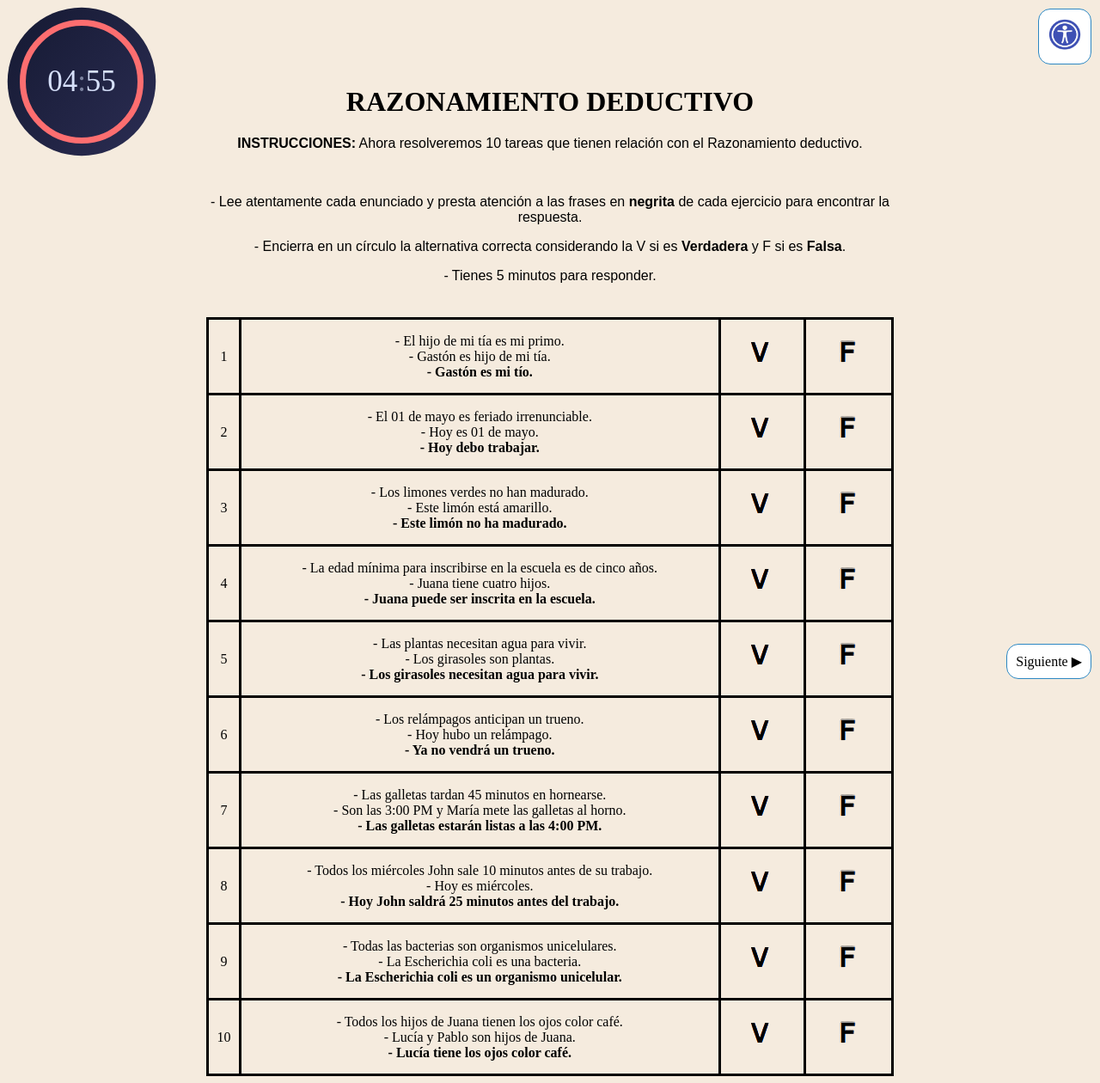
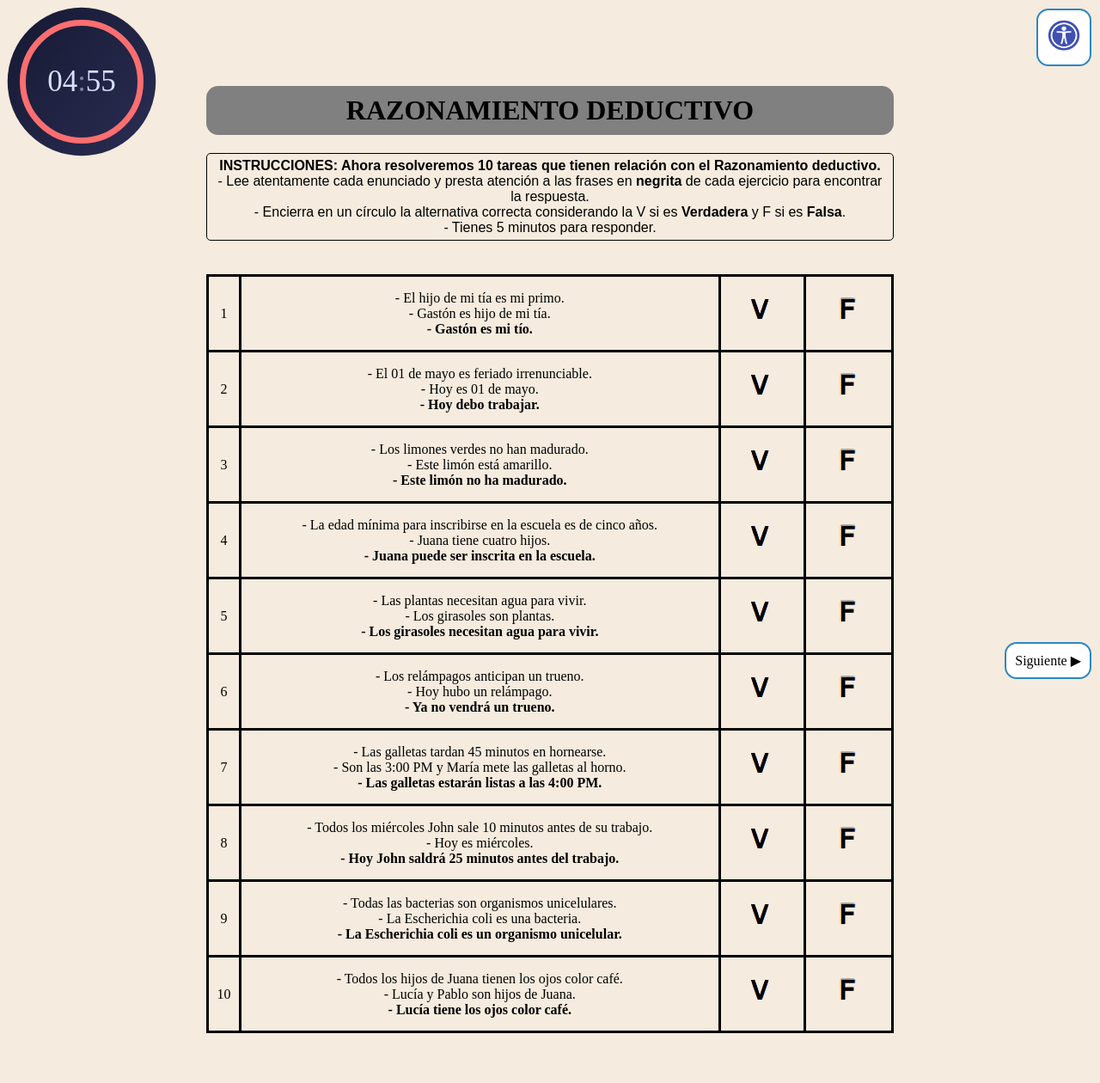
Before and after one commit to WalterEst/Tecnologias-Asistivas, a PHP site: page /Razonamiento_deductivo/Q-1.html in a window 1280 px wide. Shown: the whole page at 86% size. After the commit the page ends 1202 px from the top, so only its background shows below. Run offline with PHP 8.4, Linux system fonts and the light colour scheme.

Commit message:
Agregando marcos en los enunciados y centrando objetos

```diff
--- a/Atencion_y_concentracion/styles-q-2.css
+++ b/Atencion_y_concentracion/styles-q-2.css
@@ -17,6 +17,9 @@ body{
 .enunciado{
     font-family: Arial, Helvetica, sans-serif;
     font-size: 14;
+    border: 1px solid #000000;
+    border-radius: 5px;
+    padding: 5px;
 }
 
 .titulo-ejemplo{
--- a/Atencion_y_concentracion/styles-q.css
+++ b/Atencion_y_concentracion/styles-q.css
@@ -21,6 +21,9 @@ body{
 .enunciado{
     font-family: Arial, Helvetica, sans-serif;
     font-size: 14;
+    border: 1px solid #000000;
+    border-radius: 5px;
+    padding: 5px;
 }
 
 .titulo-seccion{
--- a/Razonamiento_deductivo/Q-1.html
+++ b/Razonamiento_deductivo/Q-1.html
@@ -70,15 +70,15 @@
 
     <div class="bloque-enunciado">
 
-        <h1>RAZONAMIENTO DEDUCTIVO</h1>
+      <h1 style="background-color: grey; padding: 10px; border-radius: 14px; ">RAZONAMIENTO DEDUCTIVO</h1>
 
-        <h1 class="titulo-seccion"> </h1>
-        <p class="enunciado"><b>INSTRUCCIONES:</b> Ahora resolveremos 10 tareas que tienen relación con el Razonamiento
-            deductivo.</p> <br>
-        <p class="enunciado">- Lee atentamente cada enunciado y presta atención a las frases en <b>negrita</b> de cada
-            ejercicio para encontrar la respuesta.</p>
-            <p class="enunciado">- Encierra en un círculo la alternativa correcta considerando la V si es <b>Verdadera</b> y F si es <b>Falsa</b>. </p>
-            <p class="enunciado">- Tienes 5 minutos para responder.</p>
+      <h1 class="titulo-seccion"> </h1>
+      <p class="enunciado"><b>INSTRUCCIONES: Ahora resolveremos 10 tareas que tienen relación con el Razonamiento
+          deductivo.</b><br>
+          -  Lee atentamente cada enunciado y presta atención a las frases en <b>negrita</b> de cada
+          ejercicio para encontrar la respuesta. <br>
+          - Encierra en un círculo la alternativa correcta considerando la V si es <b>Verdadera</b> y F si es <b>Falsa</b>. <br>
+          - Tienes 5 minutos para responder.</p>
         <br>
   </head>
   <body>
--- a/Razonamiento_deductivo/styles-q.css
+++ b/Razonamiento_deductivo/styles-q.css
@@ -20,6 +20,9 @@ body{
 .enunciado{
     font-family: Arial, Helvetica, sans-serif;
     font-size: 14;
+    border: 1px solid #000000;
+    border-radius: 5px;
+    padding: 5px;
 }
 
 .titulo-seccion{
--- a/Razonamiento_espacial/styles-q.css
+++ b/Razonamiento_espacial/styles-q.css
@@ -30,6 +30,9 @@ p{
 .enunciado{
     font-family: Arial, Helvetica, sans-serif;
     font-size: 14;
+    border: 1px solid #000000;
+    border-radius: 5px;
+    padding: 5px;
 }
 
 .titulo-seccion{
--- a/Razonamiento_espacial/styles.css
+++ b/Razonamiento_espacial/styles.css
@@ -31,6 +31,9 @@ h1 {
 .enunciado{
     font-family: Arial, Helvetica, sans-serif;
     font-size: 14;
+    border: 1px solid #000000;
+    border-radius: 5px;
+    padding: 5px;
 }
 
 .titulo-seccion{
--- a/Razonamiento_espacial/stylesexp.css
+++ b/Razonamiento_espacial/stylesexp.css
@@ -30,6 +30,9 @@ p{
 .enunciado{
     font-family: Arial, Helvetica, sans-serif;
     font-size: 14;
+    border: 1px solid #000000;
+    border-radius: 5px;
+    padding: 5px;
 }
 
 .titulo-seccion{
--- a/Razonamiento_inductivo/Q-2.html
+++ b/Razonamiento_inductivo/Q-2.html
@@ -74,9 +74,9 @@
 
     <divc class="contenedor-imagen-pregunta">
 
-        <img src="../Imagenes/inductivo/Imagen54.png" alt="Mi Imagen" class="imagen-pregunta">
-        <img src="../Imagenes/inductivo/Imagen55.png" alt="Mi Imagen" class="imagen-pregunta">
-        <img src="../Imagenes/inductivo/Imagen56.png" alt="Mi Imagen" class="imagen-pregunta">
+        <img src="../Imagenes/inductivo/Imagen54.png" alt="Mi Imagen" class="imagen-pregunta" style="width: 100px; height: 150px;">
+        <img src="../Imagenes/inductivo/Imagen55.png" alt="Mi Imagen" class="imagen-pregunta" style="width: 160px; height: 150px;">
+        <img src="../Imagenes/inductivo/Imagen56.png" alt="Mi Imagen" class="imagen-pregunta" style="width: 240px; height: 150px;">
 
     </div>
 
--- a/Razonamiento_inductivo/Q-3.html
+++ b/Razonamiento_inductivo/Q-3.html
@@ -67,13 +67,13 @@
   </button>
 <script src="../JS/sidebar.js"></script>
 
-    <br>
     <p class="enunciado"><b>INSTRUCCIONES:</b> Observa el modelo y marca con una X la alternativa que sigue en la secuencia</p>
 
     <h2 class="titulo-ejemplo">MODELO</h2>
-    <img src="../Imagenes/inductivo/modelo 3.png" alt="Mi Imagen" class="ejemplo-imagen" style="display: flex;">
+    <br>
+    <img src="../Imagenes/inductivo/modelo 3.png" alt="Mi Imagen" class="ejemplo-imagen" style="display: flex; margin-bottom: 100px;">
 
-    <div class="">
+    <div class="contenedor-alternativa">
         <p>A)</p><input type="checkbox"><img src="../Imagenes/inductivo/Imagen63.png" class="imagen-alternativa2">
         <p>B)</p><input type="checkbox"><img src="../Imagenes/inductivo/Imagen62.png" class="imagen-alternativa2">
         <p>C)</p><input type="checkbox"><img src="../Imagenes/inductivo/Imagen61.png" class="imagen-alternativa2">
--- a/styles/global.css
+++ b/styles/global.css
@@ -37,7 +37,7 @@ body{
     padding: 10px;
     cursor: pointer;
     border-radius: 14px;
-    border: 1px solid #2C87C2;
+    border: 2px solid #2C87C2;
 }
 .atras{
     text-decoration: none;
@@ -138,7 +138,7 @@ body{
     height: auto;
     position: fixed;
     border-radius: 14px;
-    border: 1px solid #2C87C2;
+    border: 2px solid #2C87C2;
     top: 200px;
     left: 0;
     transition: transform 0.3s ease-in-out;
@@ -172,6 +172,13 @@ body{
     cursor: pointer;
 }
 
+.contenedor-enunciados{
+
+    border: 2px solid #000000;
+    padding: 5px;
+
+}
+
 /* Estilos del botón */
 #toggleButton {
     position: fixed;
@@ -183,7 +190,7 @@ body{
     padding: 10px;
     cursor: pointer;
     border-radius: 14px;
-    border: 1px solid #2C87C2;
+    border: 2px solid #2C87C2;
     transition: transform 0.3s ease;
 }
 #toggleButton:hover {
```
Also changed, not shown: JS/sidebar.js (+0 -7 lines), Razonamiento_deductivo/Seccion-4-1.html (+9 -8 lines), Razonamiento_inductivo/styles-q.css (+8 -7 lines), Imagenes/inductivo/MODELO 1.png, Imagenes/inductivo/modelo 3.png.
